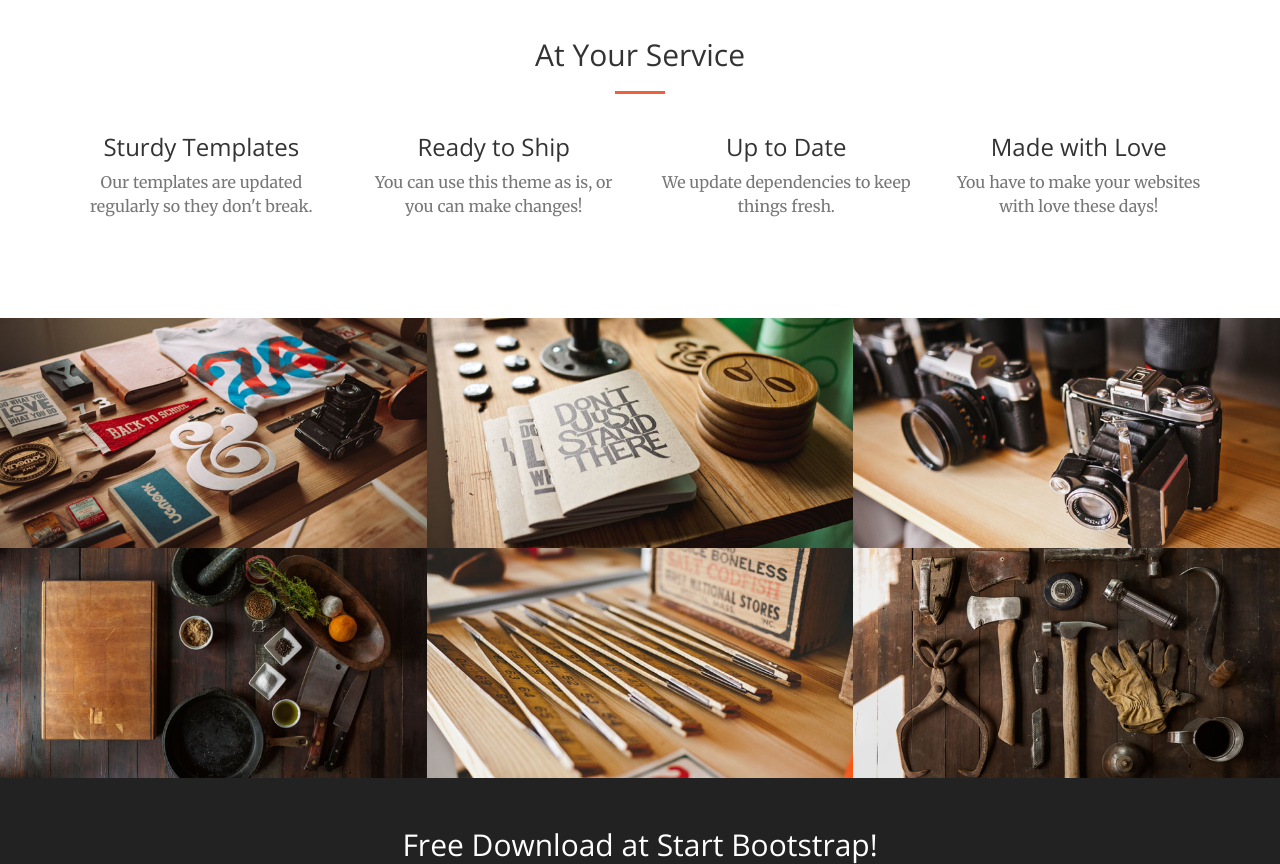
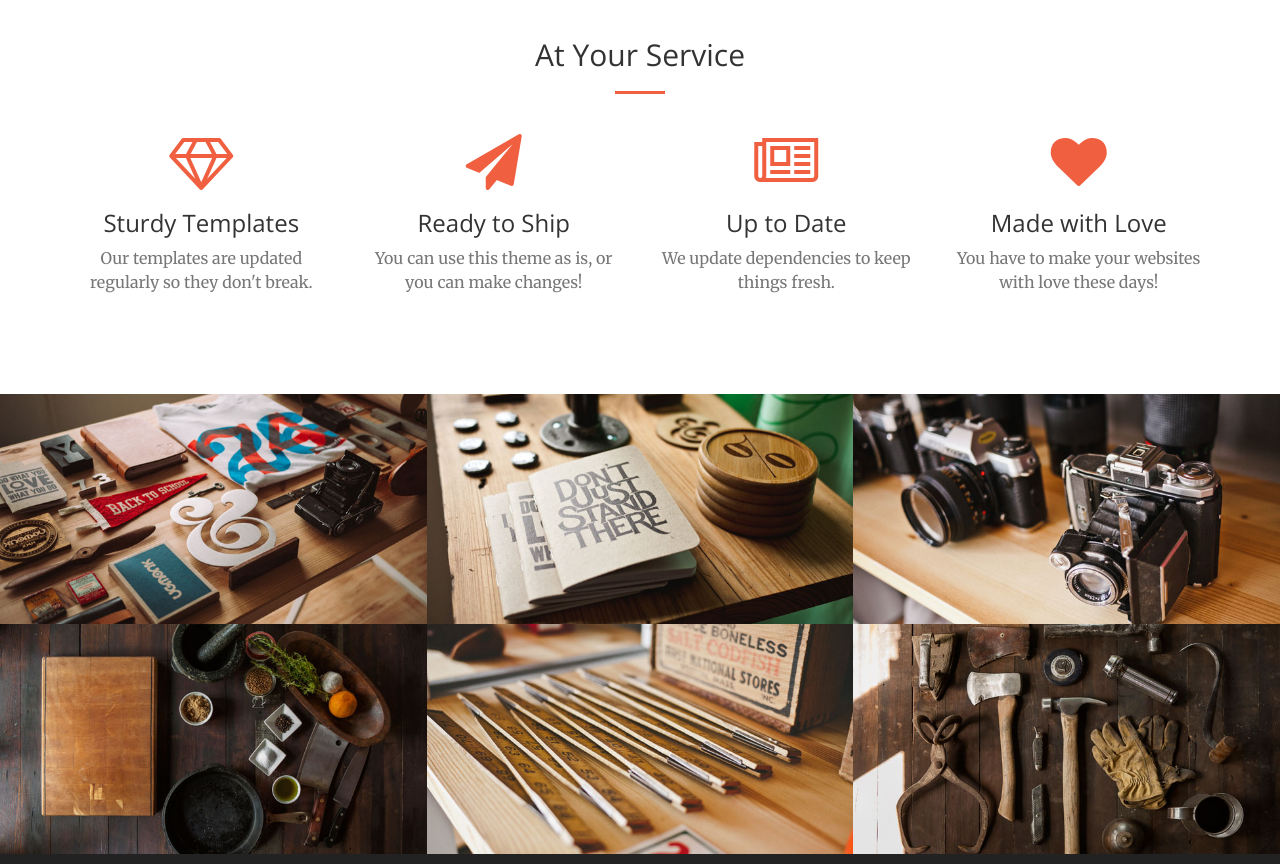
Before and after one commit to TrevorStubblefield/TrevorStubblefield.github.io, a website: page index.html in a window 1280 px wide. Shown: the part 1280-2144 px from the top of the page. Drawn offline with nearby package versions, Linux system fonts and the light colour scheme.

Commit message:
Website Update

```diff
--- a/index.html
+++ b/index.html
@@ -15,7 +15,7 @@
     <link href="vendor/bootstrap/css/bootstrap.min.css" rel="stylesheet">
 
     <!-- Custom Fonts -->
-    <!--<link href="vendor/font-awesome/css/font-awesome.min.css" rel="stylesheet" type="text/css"> -->
+    <link href="vendor/font-awesome/css/font-awesome.min.css" rel="stylesheet" type="text/css">
     <link href='https://fonts.googleapis.com/css?family=Open+Sans:300italic,400italic,600italic,700italic,800italic,400,300,600,700,800' rel='stylesheet' type='text/css'>
     <link href='https://fonts.googleapis.com/css?family=Merriweather:400,300,300italic,400italic,700,700italic,900,900italic' rel='stylesheet' type='text/css'>
 
```
